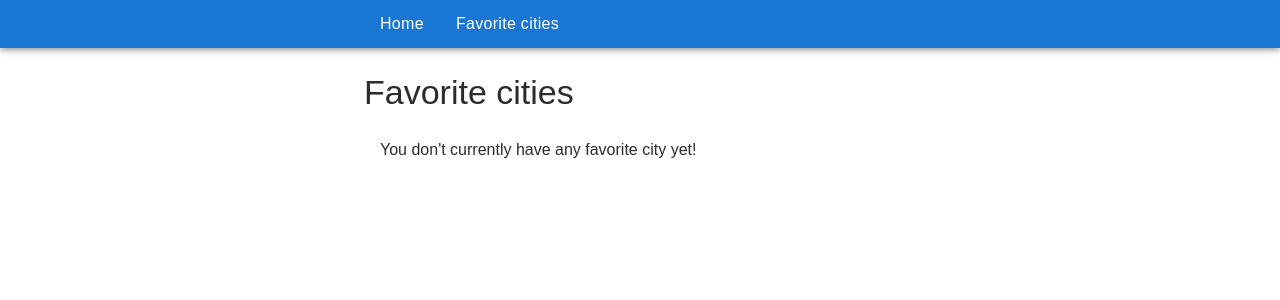
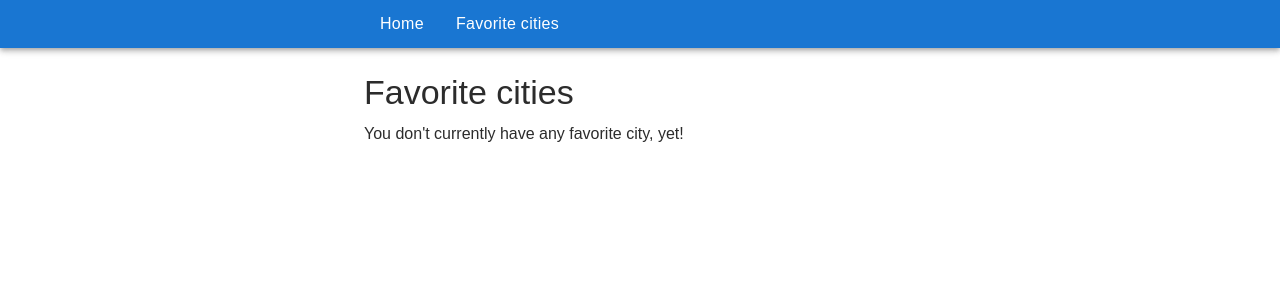
Before and after one commit to NicolasAversa/weather-app, a Next.js app: page /favorite-cities in a window 1280 px wide. Shown: the top 300 px of the page. Built offline with nearby package versions, Linux system fonts and the light colour scheme; a web font is replaced by a local one.

Commit message:
style: :lipstick: Improve Ui in FavoriteCitySection

```diff
--- a/src/components/base/feedback/Skeleton.tsx
+++ b/src/components/base/feedback/Skeleton.tsx
@@ -7,7 +7,9 @@ interface SkeletonProps
   extends Pick<MuiSkeletonProps, "variant" | "width" | "height"> {}
 
 function Skeleton(props: SkeletonProps) {
-  return <MuiSkeleton {...props} sx={{ borderRadius: 3 }} />;
+  return (
+    <MuiSkeleton {...props} sx={{ borderRadius: 3, transform: "unset" }} />
+  );
 }
 
 export { Skeleton };
--- a/src/components/compositions/favoriteCities/FavoriteCitySection.tsx
+++ b/src/components/compositions/favoriteCities/FavoriteCitySection.tsx
@@ -3,7 +3,7 @@ import { useWeatherContext } from "@/context";
 import { ROUTES } from "@/constants";
 import { fetchWeatherByCityName } from "@/utils/api";
 import { getWeatherTypeFromWeather } from "@/utils/weather";
-import { Heading, Stack, Text } from "@/components/base";
+import { Heading, Skeleton, Stack, Text } from "@/components/base";
 import { WeatherIcon, DegreesIndicator } from "@/components/compositions";
 import { Weather } from "@/types";
 import Link from "next/link";
@@ -13,6 +13,7 @@ interface FavoriteCityItemProps {
 }
 
 function FavoriteCityItem({ weatherReport }: FavoriteCityItemProps) {
+  if (!weatherReport) return <Skeleton height={144} />;
   return (
     <Link
       href={encodeURI(`${ROUTES.CITY_DETAILS}/${weatherReport?.location.id}`)}
@@ -21,7 +22,7 @@ function FavoriteCityItem({ weatherReport }: FavoriteCityItemProps) {
     >
       <Stack
         padding={2.5}
-        backgroundColor="#EBEBEB"
+        backgroundColor="#F7F7F7"
         borderRadius={2}
         justifyContent="space-between"
         alignItems="center"
@@ -73,9 +74,7 @@ function FavoriteCitySection() {
   if (!isClient) return null;
 
   if (isFavoriteLocationsEmpty) {
-    return (
-      <Text padding={2}>You don't currently have any favorite city yet!</Text>
-    );
+    return <Text>You don't currently have any favorite city, yet!</Text>;
   }
 
   return (
```
